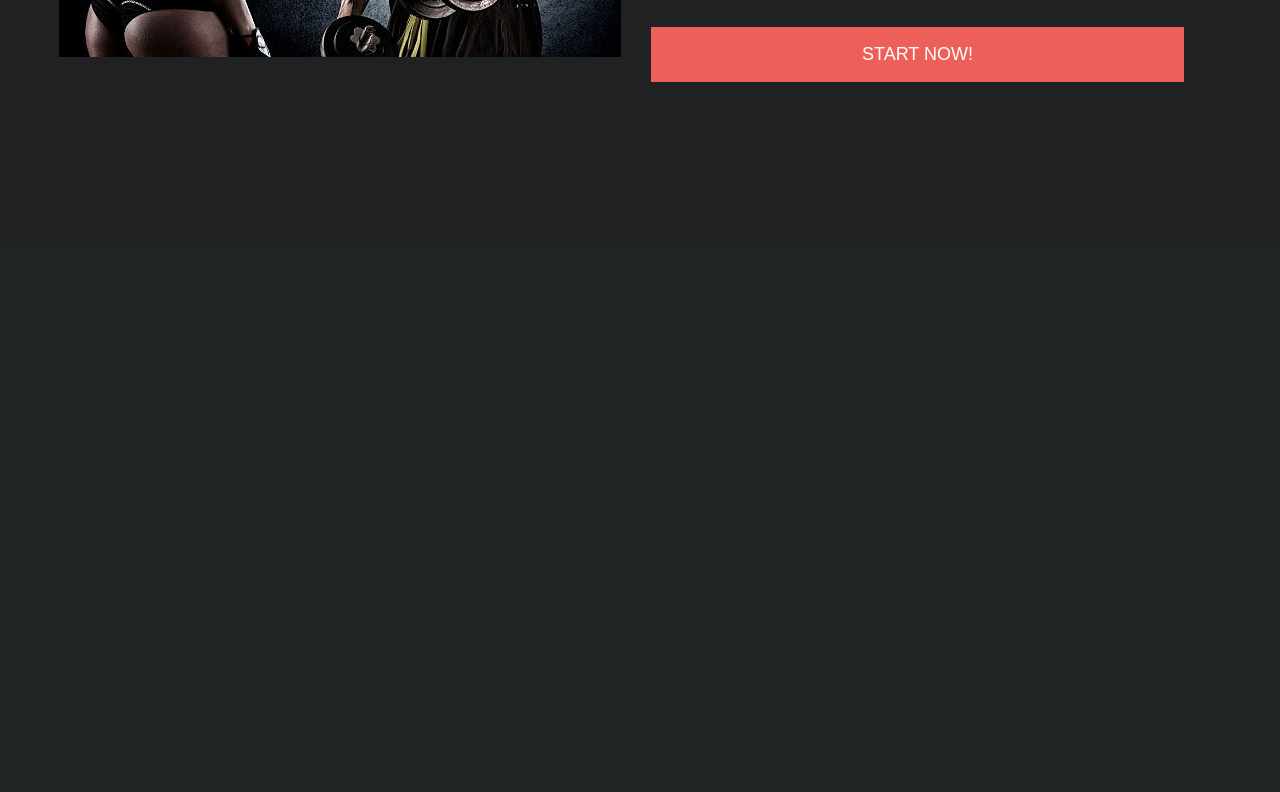
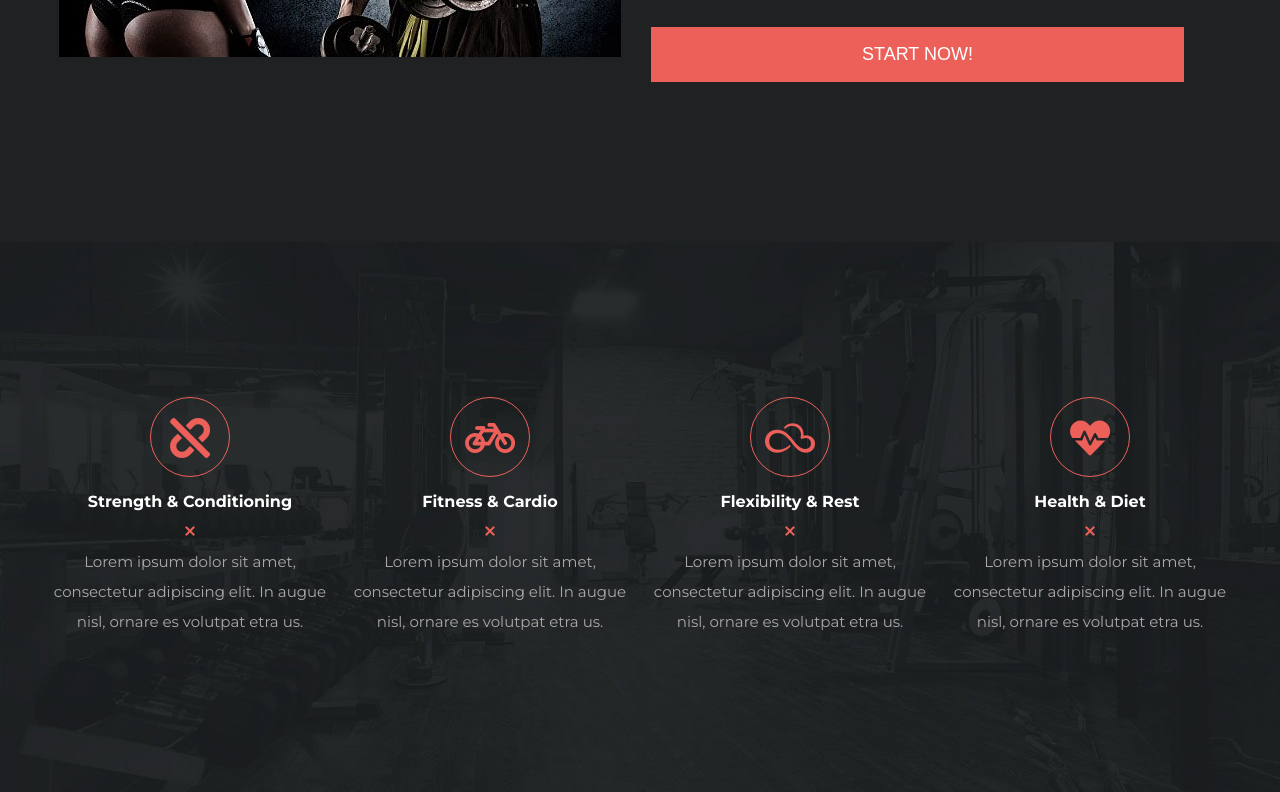
Before and after one commit to SabrinaCunsolo/proj-html-vuejs, a plain HTML site: page index.html in a window 1280 px wide. Shown: the part 1661-2453 px from the top of the page. Before the commit the page ends 1903 px from the top, so only its background shows below. Drawn offline with nearby package versions, Linux system fonts and the light colour scheme.

Commit message:
parte activities

```diff
--- a/index.html
+++ b/index.html
@@ -63,7 +63,50 @@
                         </div>
                     </div>
                 </div>
-                <div class="activities"></div>
+                <div class="activities">
+                    <div class="activities-box">
+                        <div class="strength-box">
+                            <div class="circle">
+                                <i class="fas fa-unlink"></i>
+                            </div>
+                            <h2>Strength & Conditioning</h2>
+                            <img src="images/divider-x-red.png" alt="">
+                            <div class="strength-text">
+                                Lorem ipsum dolor sit amet, consectetur adipiscing elit. In augue nisl, ornare es volutpat etra us.
+                            </div>
+                        </div>
+                        <div class="strength-box">
+                            <div class="circle">
+                                <i class="fas fa-bicycle"></i>
+                            </div>
+                            <h2>Fitness & Cardio</h2>
+                            <img src="images/divider-x-red.png" alt="">
+                            <div class="strength-text">
+                                Lorem ipsum dolor sit amet, consectetur adipiscing elit. In augue nisl, ornare es volutpat etra us.
+                            </div>
+                        </div>
+                        <div class="strength-box">
+                            <div class="circle">
+                                <i class="fab fa-skyatlas"></i>
+                            </div>
+                            <h2>Flexibility & Rest</h2>
+                            <img src="images/divider-x-red.png" alt="">
+                            <div class="strength-text">
+                                Lorem ipsum dolor sit amet, consectetur adipiscing elit. In augue nisl, ornare es volutpat etra us.
+                            </div>
+                        </div>
+                        <div class="strength-box">
+                            <div class="circle">
+                                <i class="fas fa-heartbeat"></i>
+                            </div>
+                            <h2>Health & Diet</h2>
+                            <img src="images/divider-x-red.png" alt="">
+                            <div class="strength-text">
+                                Lorem ipsum dolor sit amet, consectetur adipiscing elit. In augue nisl, ornare es volutpat etra us.
+                            </div>
+                        </div>
+                    </div>
+                </div>
                 <div class="real-world"></div>
                 <div class="facilities"></div>
                 <div class="quote"></div>
--- a/style.css
+++ b/style.css
@@ -24,6 +24,15 @@ a {
 h1 {
     font-size: 110px;
     text-transform: uppercase;
+}
+
+h2 {
+    font-size: 16px;
+    cursor: pointer;
+}
+
+h2:hover {
+    color: #ED605A;
 }
 
 h3 {
@@ -111,7 +120,7 @@ p {
 /* main */
 main {
     max-width: 100%;
-    display: flex;
+    /* display: flex; */
     flex-direction: column;
     align-items: center;
     color: white;
@@ -190,9 +199,56 @@ main {
     padding: 16px 210px;
     border: 1px solid #ED605A;
     margin-top: 30px;
+    cursor: pointer;
 }
 
 .training-box button:hover {
     background-color: #DF5B53;
     border: 1px solid #DF5B53;
 }
+
+/* activities */
+.activities {
+    background-image: url(images/gym_bkgd_bw-compressor.jpg);
+    height: 550px;
+    background-size:cover;
+    background-position: center;
+    display: flex;
+    justify-content: center;
+    align-items: center;
+}
+
+.activities-box {
+    max-width: 1200px;
+    display: flex;
+    flex-direction: row;
+}
+
+.strength-box {
+    max-width: 25%;
+    padding: 13px;
+    text-align: center;
+    line-height: 30px;
+}
+
+.circle {
+    width: 80px;
+    height: 80px;
+    border-radius: 50%;
+    border: 1px solid #ED605A;
+    align-items: center;
+    margin: 0 auto;
+    margin-bottom: 10px;
+    cursor: pointer;
+}
+
+.activities-box i {
+    color: #ED605A;
+    font-size: 40px;
+    line-height: 80px;
+}
+
+.strength-text {
+    font-size: 15px;
+    color: #aaa9a9;
+}
```
